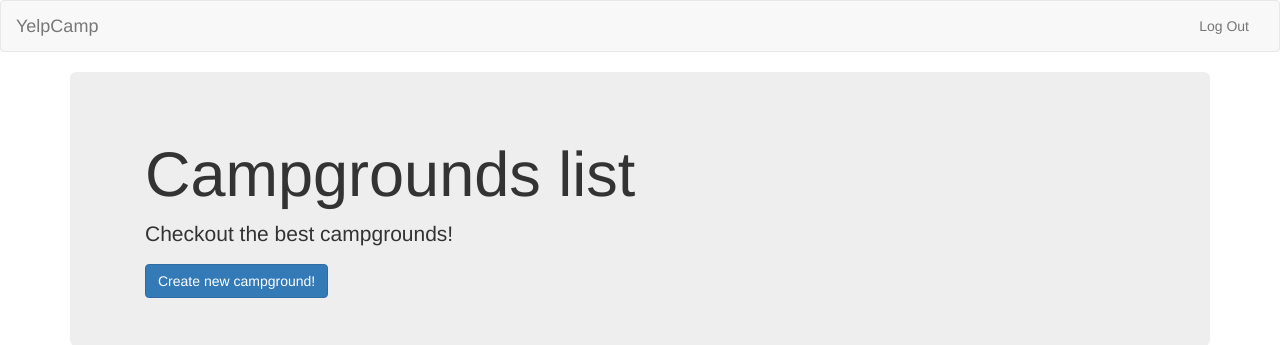
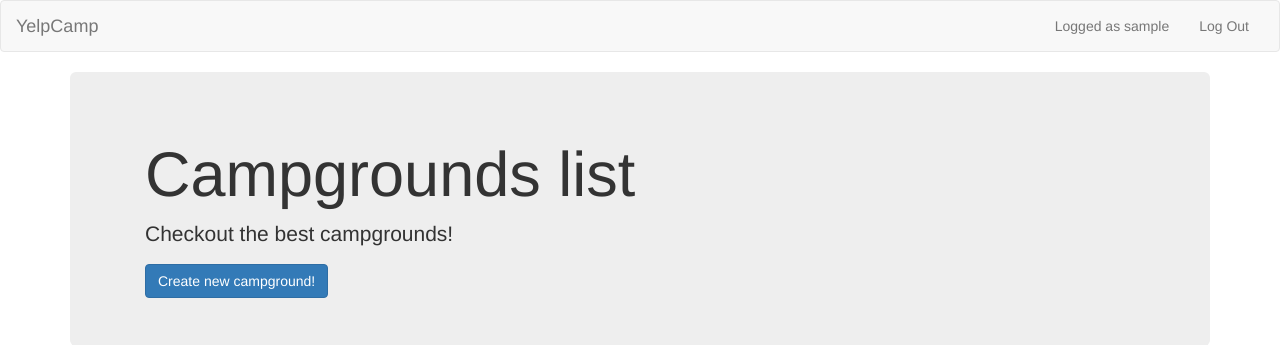
Before and after one commit to deloss/yelp-camp, a Node server app: page /campgrounds in a window 1280 px wide. Shown: the top 345 px of the page. Run offline with Node 20, Linux system fonts and the light colour scheme; the visitor is signed in with stand-in values (Sample User, id 1); data that the repository does not hold is empty; some libraries are stand-ins or nearby versions.

Commit message:
Navbar user session bug fix

```diff
--- a/app.js
+++ b/app.js
@@ -6,12 +6,12 @@ var CampgroundModel = require('./models/campground');
 var Comment = require('./models/comments');
 var seedsDB = require('./seeds');
 var passport = require('passport');
-var LocalStrategy = require('passport-local');
-var User = require('./models/user')
+var methodOverride = require('method-override')
 var campgroundRoutes = require('./routes/campgrounds');
 var commentRoutes = require('./routes/comments');
 var indexRoutes = require('./routes/index');
-var methodOverride = require('method-override')
+var LocalStrategy = require('passport-local');
+var User = require('./models/user')
 
 //seedsDB();
 
@@ -27,23 +27,23 @@ app.use(require('express-session')({
 }));
 app.use(methodOverride('_method'));
 
+app.use(passport.initialize());
+app.use(passport.session());
+
 app.use((req, res, next) => {
 	res.locals.currentUser = req.user;
 	next();
 })
-
-app.use(passport.initialize());
-app.use(passport.session());
-
-app.use(campgroundRoutes);
-app.use(commentRoutes);
-app.use(indexRoutes);
 
 passport.use(new LocalStrategy(User.authenticate()));
 passport.serializeUser(User.serializeUser());
 passport.deserializeUser(User.deserializeUser());
 
 
+
+app.use(campgroundRoutes);
+app.use(commentRoutes);
+app.use(indexRoutes);
 
 app.listen(3000, '0.0.0.0', () => {
 	console.log("App has started.")
--- a/routes/index.js
+++ b/routes/index.js
@@ -27,7 +27,8 @@ router.get('/login', (req, res) => {
 router.post('/login', passport.authenticate('local', {
 	successRedirect: '/',
 	failureRedirect: '/login'
-}), (req, res) => {})
+}), (req, res) => {
+})
 
 router.get('/logout', (req, res) => {
 	req.logout();
@@ -42,6 +43,7 @@ function isLoggedIn(req, res, next) {
 }
 
 router.get('/', (req, res) => {
+	console.log(req.user)
 	res.render("homepage");
 })
 module.exports = router;
--- a/seeds.js
+++ b/seeds.js
@@ -20,9 +20,9 @@ var data = [
 function seedDB(){
    //Remove all campgrounds
    Campground.remove({}, function(err){
-        /*if(err){
+        if(err){
             console.log(err);
-        }
+        }/*
         console.log("removed campgrounds!");
         Comment.remove({}, function(err) {
             if(err){
--- a/views/partials/header.ejs
+++ b/views/partials/header.ejs
@@ -29,8 +29,10 @@
 				<li><a href="/login">Log in</a></li>
 				<li><a href="/signup">Sign Up</a></li>
 				  <% } else { %>
+				  <li><a href="#">Logged as <%= currentUser.username %></a></li>
 				  <li><a href="/logout">Log Out</a></li>
 				  <% } %>
+
 			  </ul>
 			</div><!-- /.navbar-collapse -->
 		  </div><!-- /.container-fluid -->
```
